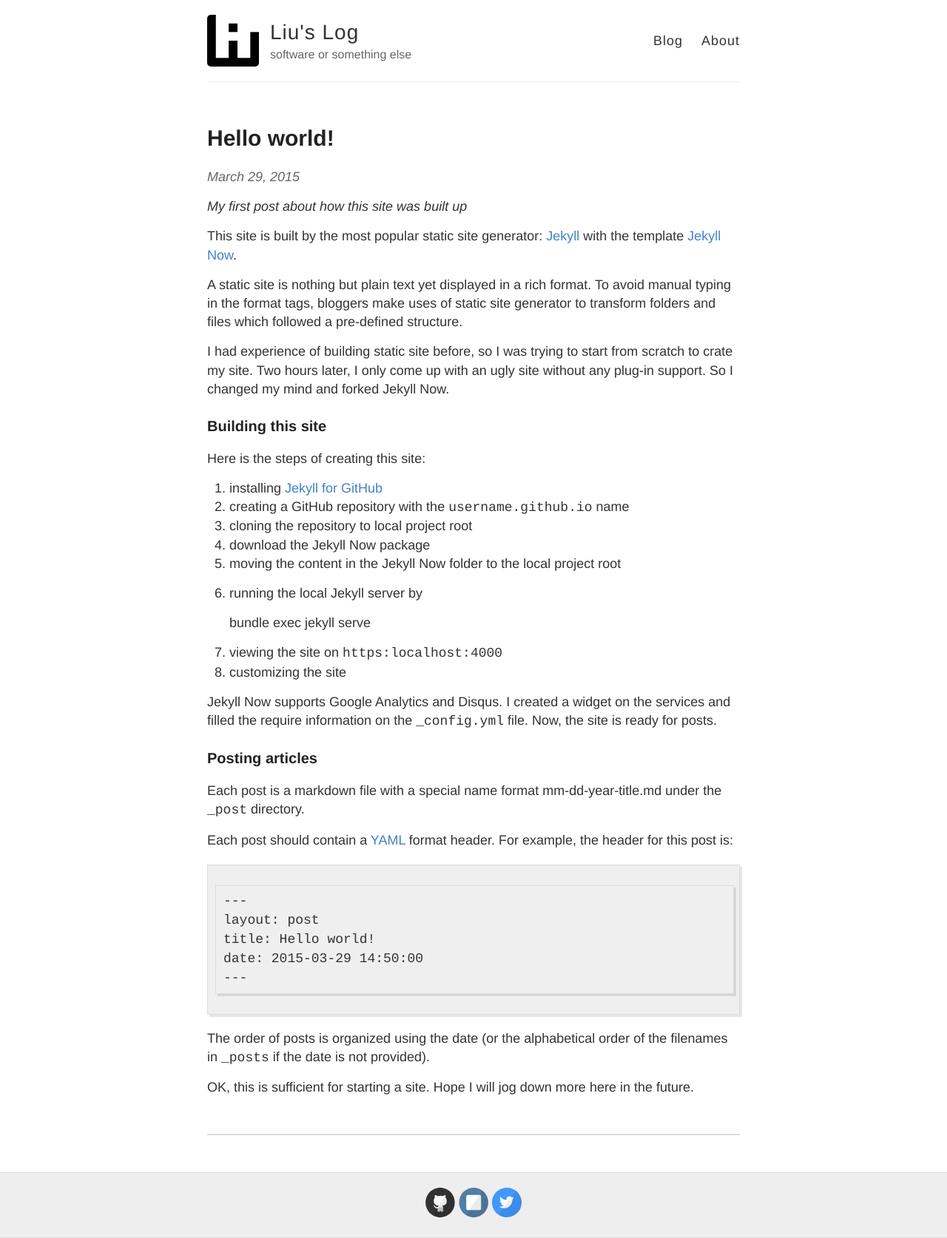
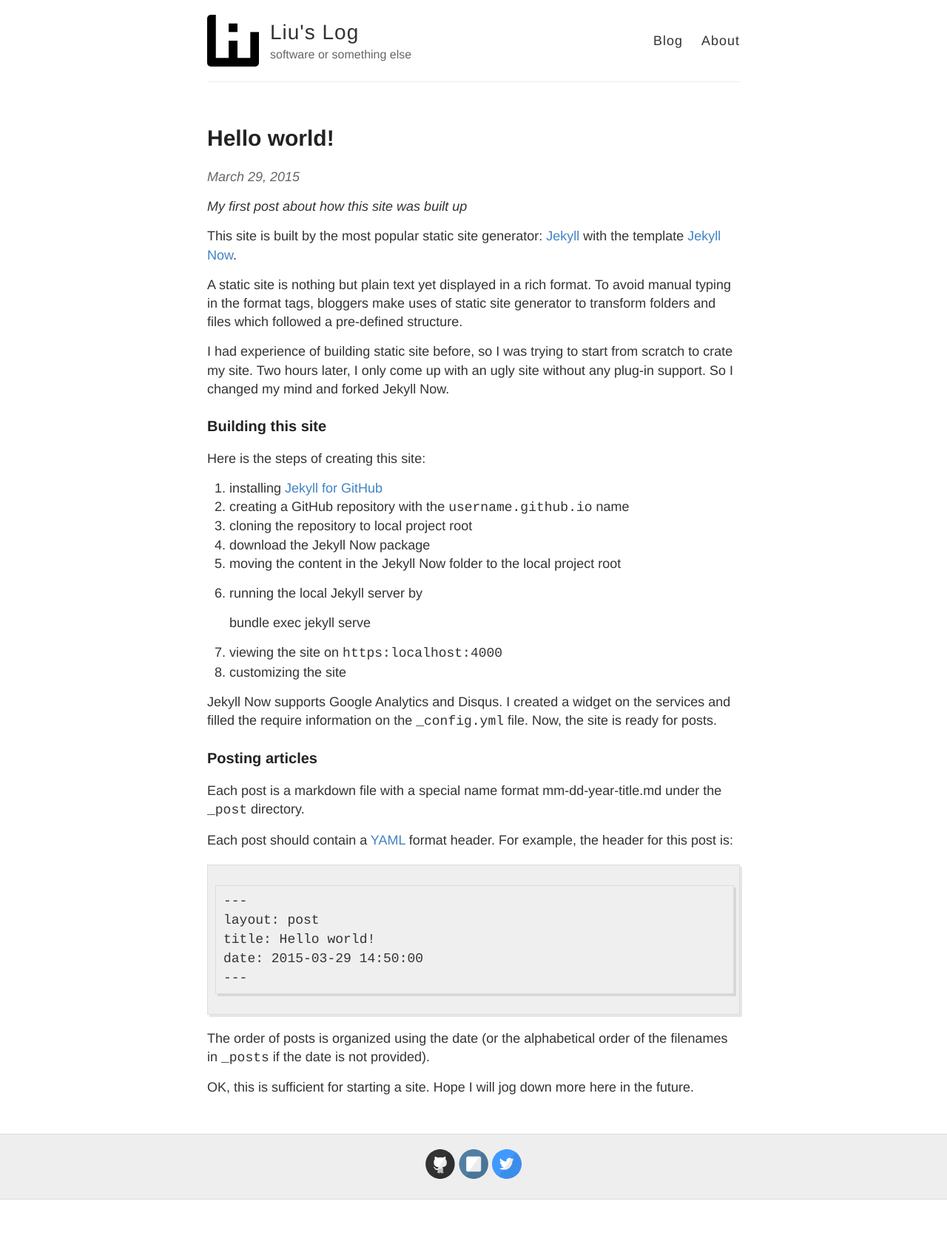
Before and after one commit to chunweiliu/chunweiliu.github.io, a Jekyll site: the page built from _posts/2015-03-29-hello-world.md, in a window 1280 px wide. Shown: the whole page at 74% size. Built offline with Jekyll 4.4.1, drawn with Linux system fonts in a browser that asks for light colours; Markdown is read by kramdown in place of the engine named in the settings; comment, search, counter and statistics services are not loaded; after the commit the page ends 1622 px from its top, so only the background shows below that.

Commit message:
took of the horizontal line

```diff
--- a/_layouts/post.html
+++ b/_layouts/post.html
@@ -12,9 +12,5 @@ layout: default
     {{ content }}
   </div>
 
-  <div class="wrapper-footer">
-    <div class="container"></div>
-  </div>
-
   {% include disqus.html %}
 </article>
```
